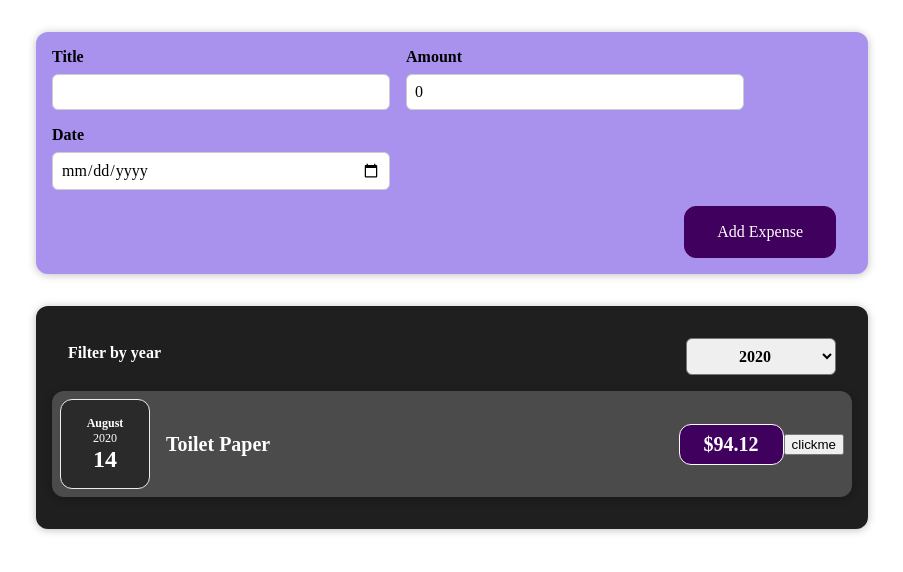
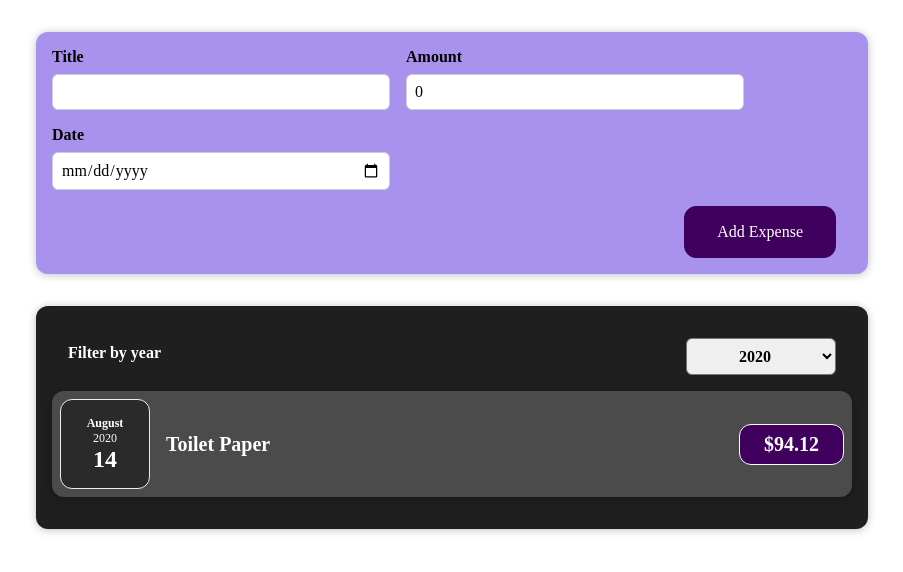
Before and after one commit to shubhambartwal/expense-tracker, a React (Create React App) app: page / in a window 1280 px wide. Shown: the top 572 px of the page, without its empty margins (188-1091 px from the left). Built offline with nearby package versions, Linux system fonts and the light colour scheme.

Commit message:
lean code for filterYear

```diff
--- a/src/components/ExpenseItem.js
+++ b/src/components/ExpenseItem.js
@@ -1,12 +1,8 @@
-import {useState} from 'react';
+
 import './ExpenseItem.css';
 import ExpenseDate from './ExpenseDate';
 import Card from './Card';
 function ExpenceItem(props){
-const[title,setTitle]=useState(props.title);
-   const clickHandler=()=>{
-       setTitle("updated");
-   }
     return (
     <Card className="expense-item">
             <ExpenseDate date={props.date}/>
@@ -14,7 +10,6 @@ const[title,setTitle]=useState(props.title);
     <h2>{props.title}</h2>
     <div className="expense-item__price">${props.amount}</div>
     </div>
-    <button onClick={clickHandler}>clickme</button>
     </Card>
     );
 }
--- a/src/components/Expenses.js
+++ b/src/components/Expenses.js
@@ -9,13 +9,14 @@ function Expenses(props){
     const filterChangeHandler=selectedYear =>{
        selectedFilteredyear(selectedYear);
     }
+
     const filterExpenses =props.items.filter(expense =>{
         return expense.date.getFullYear().toString()===filterYear;
     });
-    return(<div>
-        <Card className="expenses">
-        <ExpensesFilter selected={filterYear} onChangeFilter={filterChangeHandler} />
-        {filterExpenses.map((expense)=>(
+    let expenseContent = <p>No expense found</p>
+    if(filterExpenses.length>0)
+    {
+        expenseContent= filterExpenses.map((expense)=>(
             <ExpenseItem
             key={expense.id}
             title={expense.title}
@@ -23,8 +24,12 @@ function Expenses(props){
             date={expense.date}
             />
 
-        ))}
-
+        ))
+    }
+    return(<div>
+        <Card className="expenses">
+        <ExpensesFilter selected={filterYear} onChangeFilter={filterChangeHandler} />
+        { expenseContent }
         </Card>
         </div>);
 
--- a/src/components/NewExpense.js
+++ b/src/components/NewExpense.js
@@ -1,4 +1,3 @@
-import ExpenseDate from './ExpenseDate';
 import './NewExpense.css';
 import ExpenseForm from "./ExpenseForm";
 const NewExpense =(props)=>{
```
